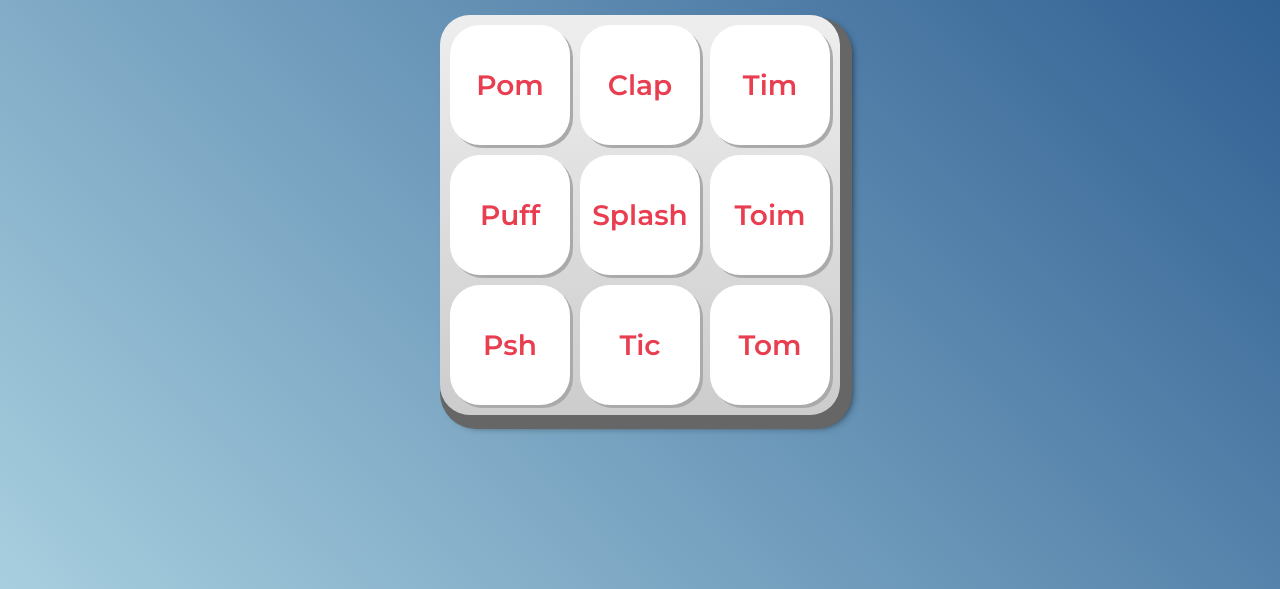
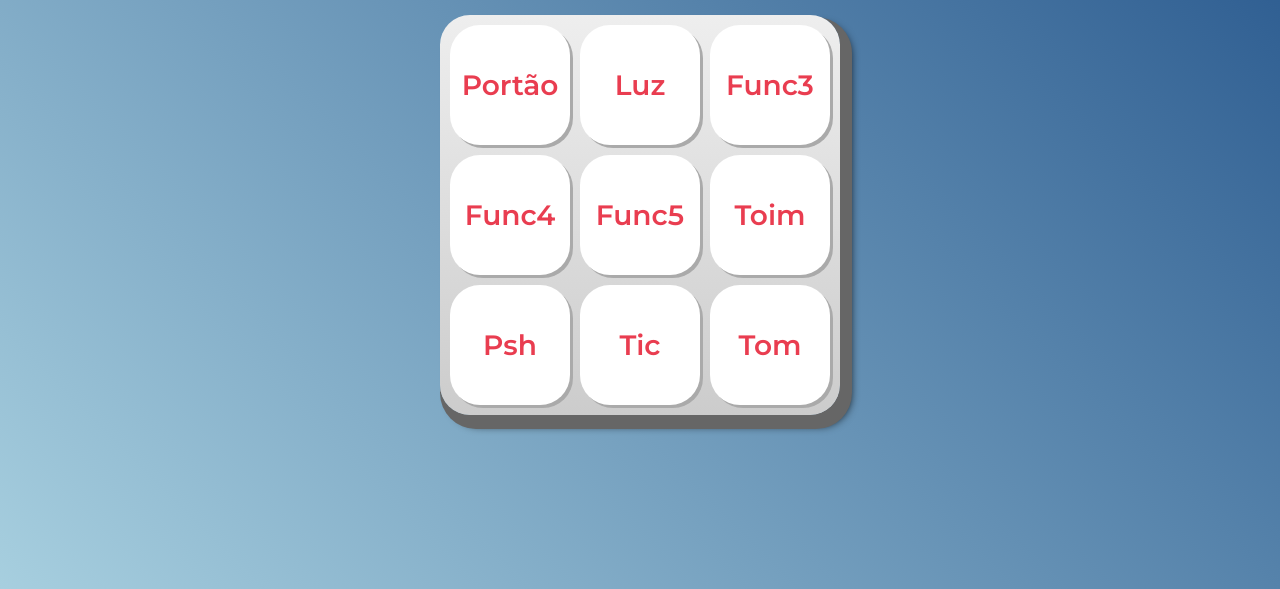
Before and after one commit to asalesg/challengeBRQ, a plain HTML site: page index.html in a window 1280 px wide. Shown: the part 211-800 px from the top of the page. Drawn offline with Linux system fonts and the light colour scheme.

Commit message:
Update index.html

```diff
--- a/index.html
+++ b/index.html
@@ -21,12 +21,12 @@
     <h1>Funções Master Modernas</h1>
 
     <section class="teclado">
-        <button class="tecla tecla_pom">Pom</button>
-        <button class="tecla tecla_clap">Clap</button>
-        <button class="tecla tecla_tim">Tim</button>
+        <button class="tecla tecla_pom">Portão</button>
+        <button class="tecla tecla_clap">Luz</button>
+        <button class="tecla tecla_tim">Func3</button>
 
-        <button class="tecla tecla_puff">Puff</button>
-        <button class="tecla tecla_splash">Splash</button>
+        <button class="tecla tecla_puff">Func4</button>
+        <button class="tecla tecla_splash">Func5</button>
         <button class="tecla tecla_toim">Toim</button>
 
         <button class="tecla tecla_psh">Psh</button>
```
